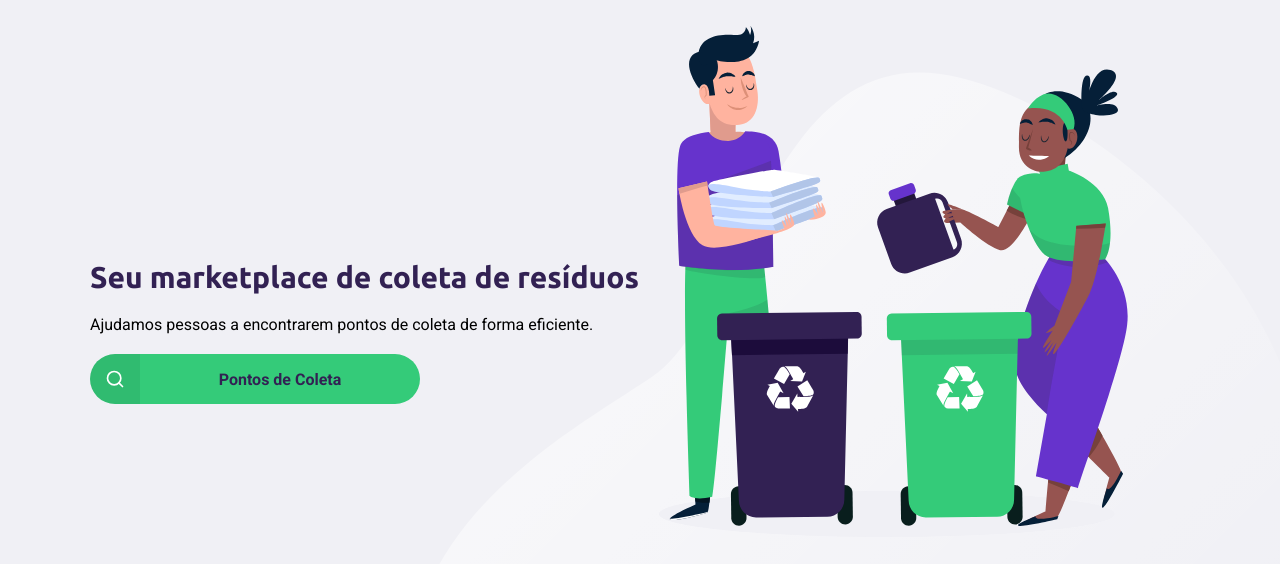
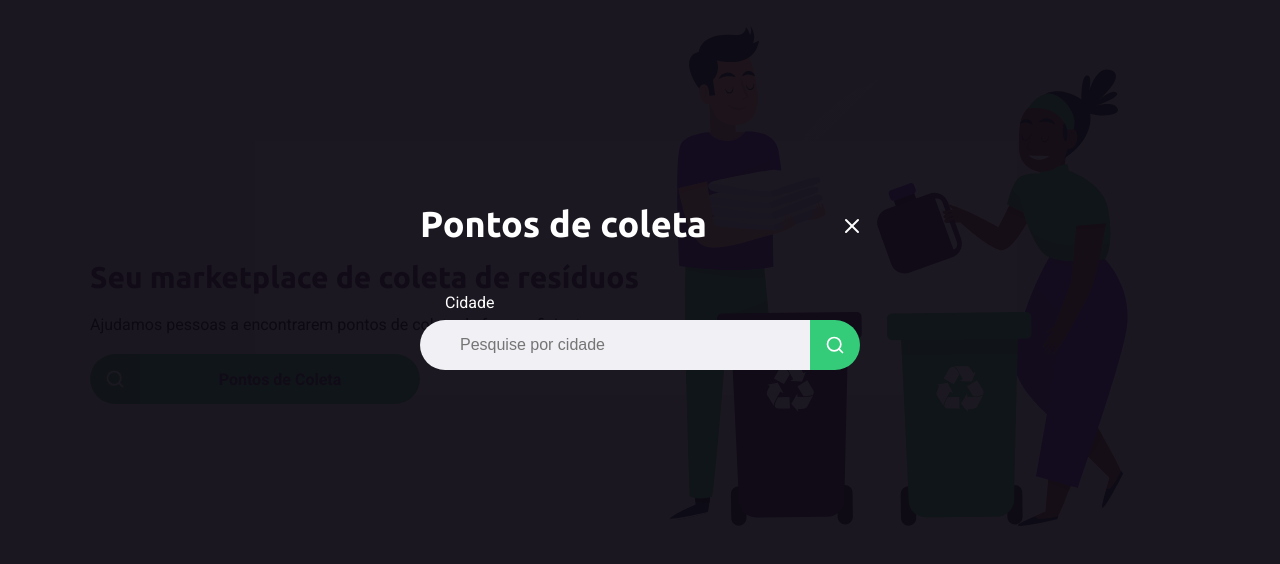
Before and after one commit to leonardomundims/nwl, a plain HTML site: page index.html in a window 1280 px wide. Both pictures are taken after a click on the link "Pontos de Coleta". Shown: the part 114-678 px from the top of the page. Drawn offline with Linux system fonts and the light colour scheme.

Commit message:
js index.html

```diff
--- a/index.html
+++ b/index.html
@@ -35,18 +35,18 @@
         <div class="content">
             <div class="header">
                 <h1>Pontos de coleta</h1>
-                <a href="">Fechar</a>
+                <a href="#">Fechar</a>
             </div>
             <form action="">
                 <label for="search">Cidade</label>
                 <div class="field">
                     <input type="text" name="search" placeholder="Pesquise por cidade">
-                    <button><img src="/assets/icones/search.svg" alt="Buscar"></button>
+                    <button type="submit"><img src="/assets/icones/search.svg" alt="Buscar"></button>
                 </div>
             </form>
         </div>
-
     </div>
+    <script src="/scripts/index.js"></script>
 </body>
 
 </html>
--- /dev/null
+++ b/scripts/index.js
@@ -0,0 +1,13 @@
+const searchButton = document.querySelector("#page-home main a") //botão de busca
+const modal = document.querySelector("#modal") //parte da page modal
+const close = document.querySelector("#modal .header a") //botão de fechar
+
+//quando clickar no botão de busca remove a class e page-modal aparece
+searchButton.addEventListener("click", () => {
+    modal.classList.remove("hide")
+})
+
+// quando clickar no botão de fechar na page-modal aplica a class e a page some
+close.addEventListener("click", () => {
+    modal.classList.add("hide")
+})
```
Also changed, not shown: create-point.html (+1 -1 lines).
